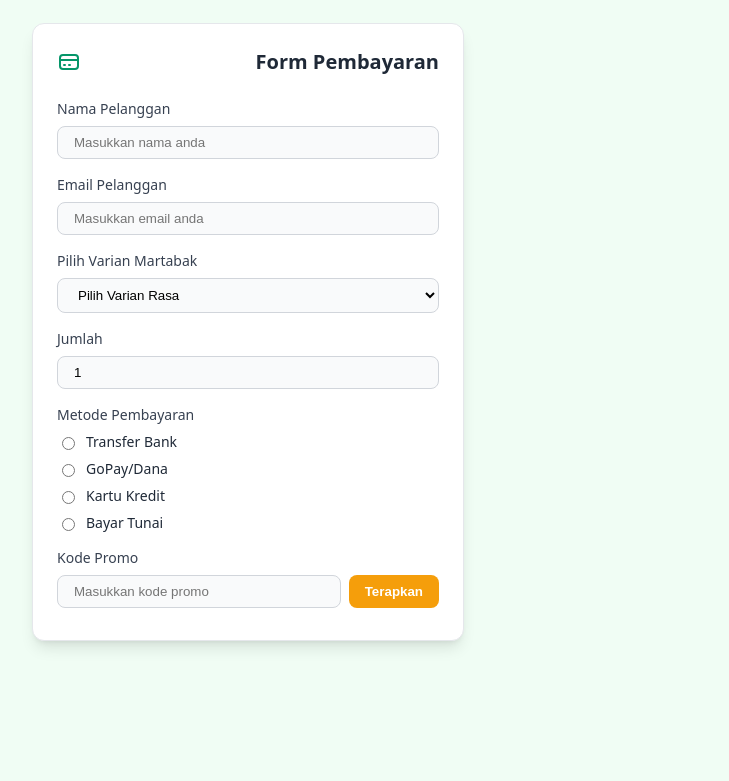
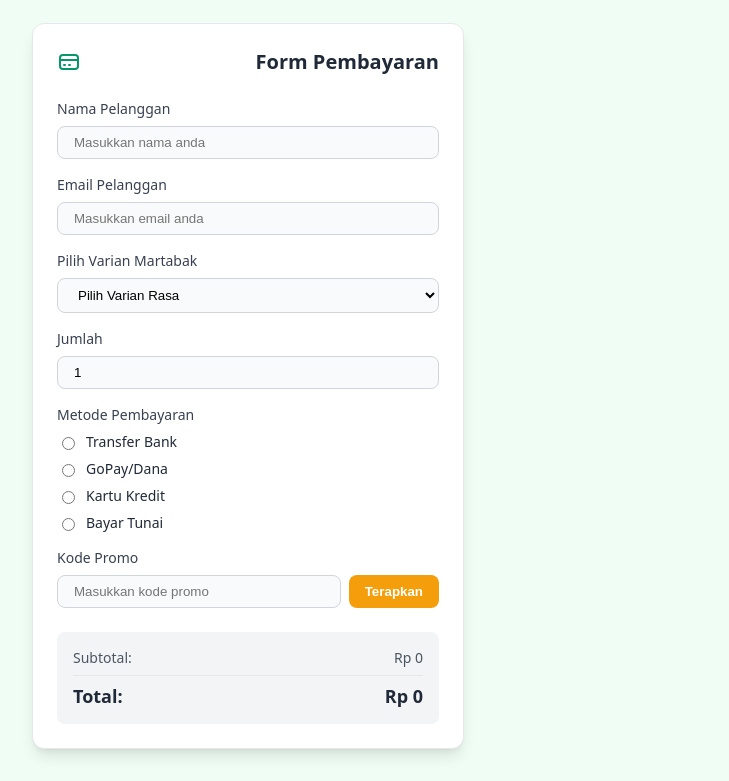
Before and after one commit to rapp-afk/1124160130-UAS, a plain HTML site: page index.html in a window 1280 px wide. Shown: the part 132-913 px from the top of the page, without its empty margins (160-889 px from the left). Before the commit the page ends 805 px from the top, so only its background shows below. Drawn offline with Linux system fonts and the light colour scheme.

Commit message:
penambahan subtotal dan total

```diff
--- a/index.html
+++ b/index.html
@@ -79,6 +79,12 @@
                         </div>
                         <div id="promoMessage" class="promo-message"></div>
                     </div>
+
+                    <div class="summary-box">
+                        <div class="summary-row"><span>Subtotal:</span><span id="subtotal">Rp 0</span></div>
+                        <div id="discountRow" class="summary-row summary-discount hidden"><span>Diskon:</span><span id="discount">Rp 0</span></div>
+                        <div class="summary-total"><span>Total:</span><span id="totalAmount">Rp 0</span></div>
+                    </div>
     </div>
 
   </body>
```
